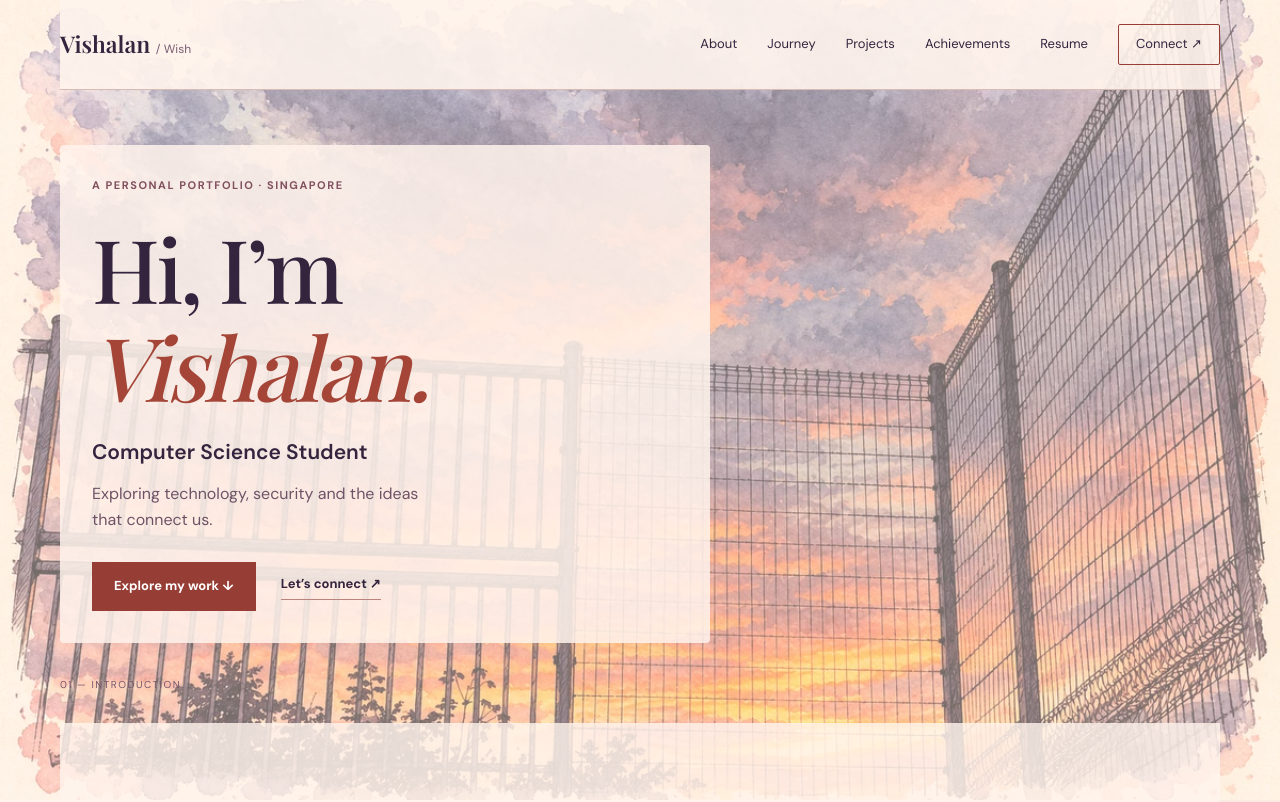
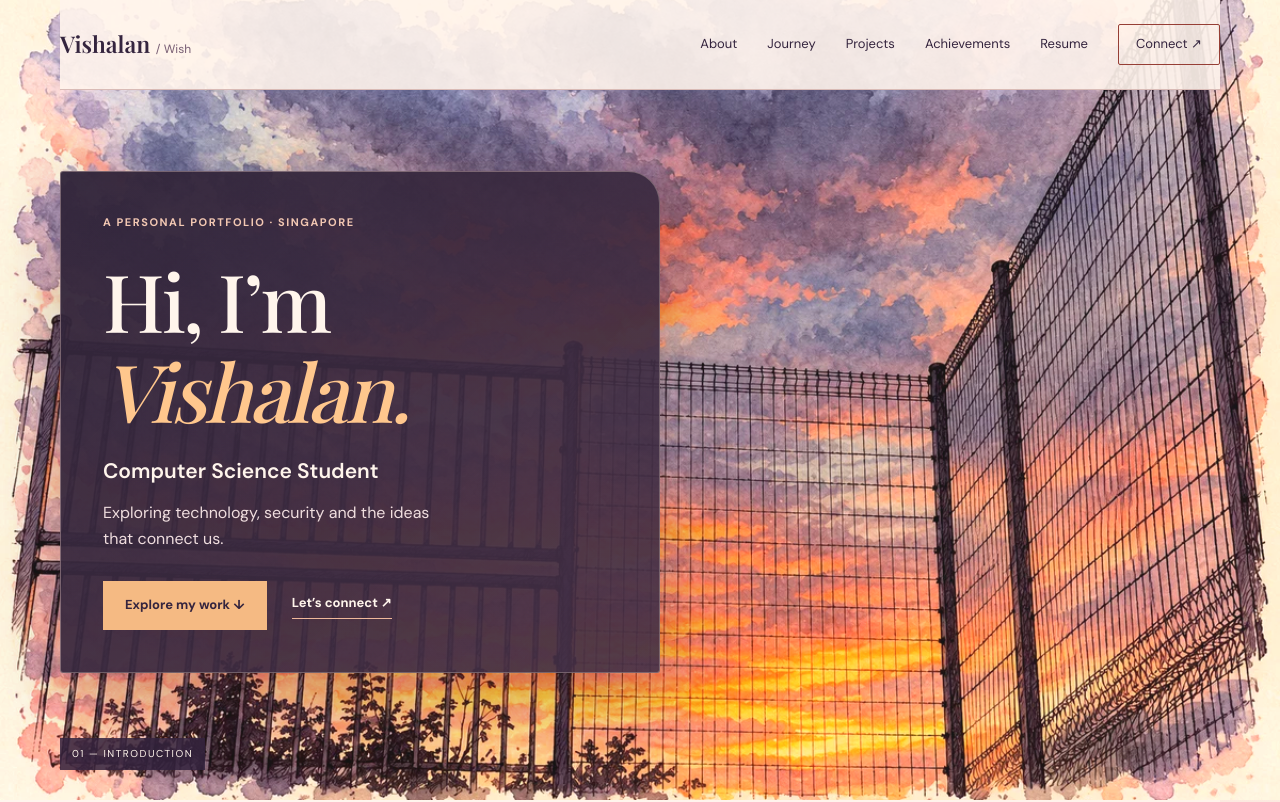
Before and after one commit to Vishingvell/vishalanportfoliowebsite, a Next.js app: page / in a window 1280 px wide. Shown: the top 802 px of the page. Built offline with nearby package versions, Linux system fonts and the light colour scheme; a web font is replaced by a local one.

Commit message:
style: bring the homepage sunset forward with richer ink contrast

```diff
--- a/app/globals.css
+++ b/app/globals.css
@@ -1207,3 +1207,31 @@ body:has(.tap-page .dropped)::before { opacity: 1; }
 @media(prefers-reduced-motion:reduce) {
   body:has(.tap-page)::before, .well-pigment { transition: none; }
 }
+
+/* A vivid sunset on arrival, framed by deep ink and warm paper. */
+.scroll-painting-colour { opacity: .7; filter: saturate(1.18) contrast(1.04); }
+.scroll-painting::after { background: #fff4ed14; }
+body:has(.scroll-painting) .hero {
+  min-height: calc(100svh - 90px);
+  padding-top: 64px; padding-bottom: 110px;
+}
+body:has(.scroll-painting) .hero-copy {
+  max-width: 600px; padding: 42px;
+  background: linear-gradient(135deg, #302439f5, #443047e8);
+  color: #fff5ec; border: 1px solid #f9dfd24d;
+  border-radius: 3px 32px 3px 3px;
+  box-shadow: 0 22px 70px #24172a38;
+}
+body:has(.scroll-painting) .hero-copy h1 { font-size: clamp(50px, 6.5vw, 80px); }
+body:has(.scroll-painting) .hero-copy em { color: #ffc78d; }
+body:has(.scroll-painting) .hero-copy .eyebrow { color: #f3c8b3; }
+body:has(.scroll-painting) .hero-desc { color: #f0dedf; }
+body:has(.scroll-painting) .hero .button { background: #f5ba83; color: #34243e; }
+body:has(.scroll-painting) .hero .text-link { border-color: #efb89b; }
+body:has(.scroll-painting) .hero-index { color: #fff5ec; background: #34243edb; padding: 8px 12px; }
+body:has(.scroll-painting) .hero a:focus-visible { outline-color: #ffe1a9; }
+@media(max-width:700px) {
+  body:has(.scroll-painting) .hero { min-height: 85svh; padding-top: 35px; padding-bottom: 120px; align-items: start; }
+  body:has(.scroll-painting) .hero-copy { padding: 28px 24px; }
+  body:has(.scroll-painting) .hero-copy h1 { font-size: clamp(43px, 11vw, 66px); }
+}
--- a/components/ScrollPainting.tsx
+++ b/components/ScrollPainting.tsx
@@ -12,7 +12,7 @@ export function ScrollPainting() {
       frame = 0;
       const distance = document.documentElement.scrollHeight - window.innerHeight;
       const progress = distance > 0 ? window.scrollY / distance : 1;
-      if (colour.current) colour.current.style.opacity = String(motion.matches ? 1 : Math.min(1, Math.max(.22, .22 + progress * .78)));
+      if (colour.current) colour.current.style.opacity = String(motion.matches ? 1 : Math.min(1, Math.max(.7, .7 + progress * .3)));
     };
     const schedule = () => { if (!frame) frame = requestAnimationFrame(update); };
     update();
```
